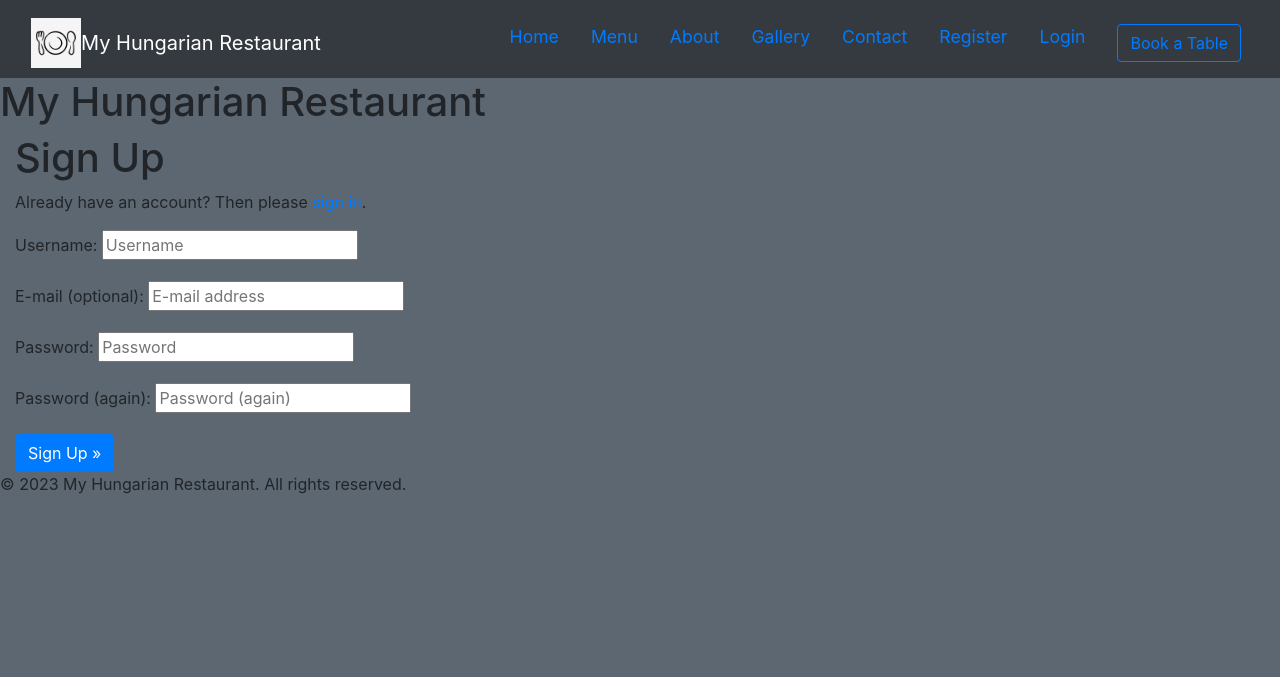
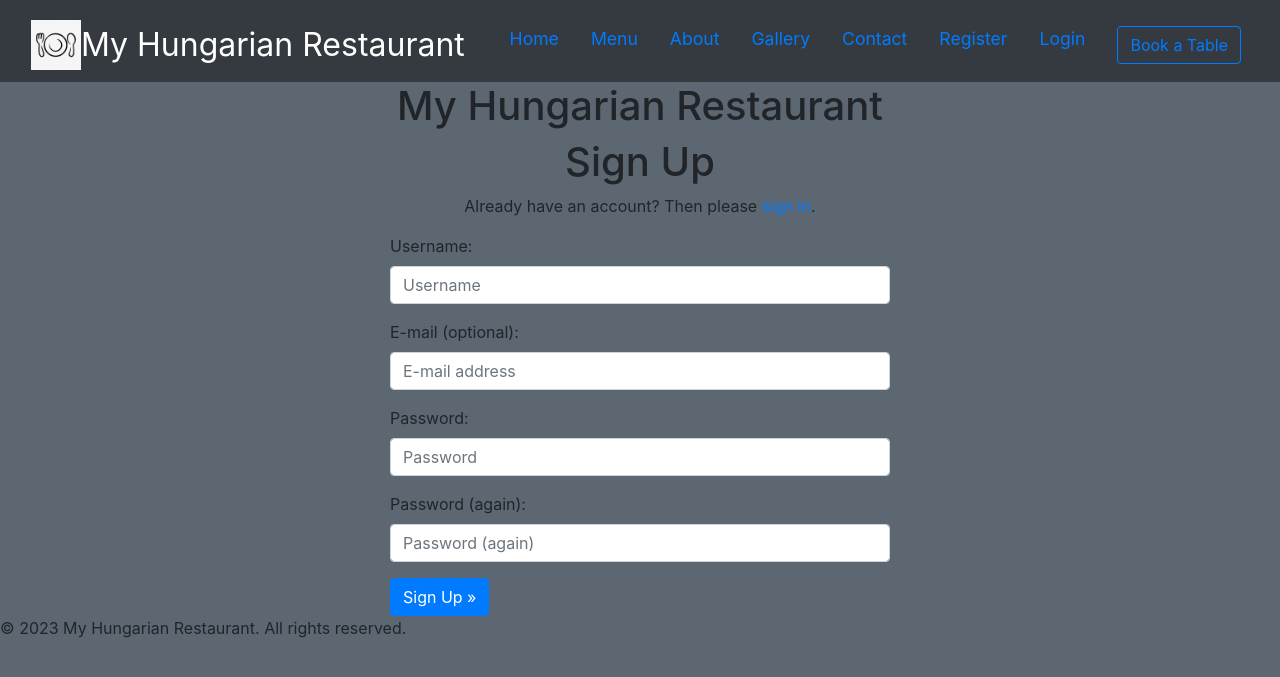
Before and after one commit to stevebiczyk/table-booking-system, a Django app: page /accounts/signup/ in a window 1280 px wide. Shown: the top 677 px of the page. Run offline with Django 4.2, Linux system fonts and the light colour scheme; some libraries are stand-ins or nearby versions.

Commit message:
Style changes to html pages

```diff
--- a/static/css/style.css
+++ b/static/css/style.css
@@ -18,7 +18,7 @@
 
 /* Set the font size and color for the navbar-brand */
 .navbar-brand {
-    font-size: 1.5rem;
+    font-size: 2rem !important;
     color: #f8f9fa;
 }
 
@@ -57,12 +57,6 @@
     border-color: #fff;
 }
 
-.hamburger-menu {
-    display: none;
-    font-size: 1.5em;
-    cursor: pointer;
-}
-
 body {
     font-family: 'Roboto', sans-serif;
     background-color: #5C6771 !important;
@@ -72,6 +66,7 @@
 .container {
     background-color: transparent;
     padding: 2rem 0;
+    text-align: center;
 }
 
 /* Hero image */
@@ -82,6 +77,7 @@
     background-repeat: no-repeat;
     background-size: cover;
     position: relative;
+    border-radius: 10px;
 }
 
 .hero-text {
--- a/templates/account/signup.html
+++ b/templates/account/signup.html
@@ -1,21 +1,27 @@
 {% extends "base.html" %}
+
+{% load crispy_forms_tags %}
 
 {% load i18n %}
 
 {% block head_title %}{% trans "Signup" %}{% endblock %}
 
 {% block content %}
+<div class="text-center">
   <h1>{% trans "Sign Up" %}</h1>
 
-<p>{% blocktrans %}Already have an account? Then please <a href="{{ login_url }}">sign in</a>.{% endblocktrans %}</p>
-
+  <p>{% blocktrans %}Already have an account? Then please <a href="{{ login_url }}">sign
+      in</a>.{% endblocktrans %}</p>
+</div>
+<div class="form-container">
   <form class="signup" id="signup_form" method="post" action="{% url 'account_signup' %}">
     {% csrf_token %}
+    <!-- {% crispy form %} -->
     {{ form.as_p }}
     {% if redirect_field_value %}
     <input type="hidden" name="{{ redirect_field_name }}" value="{{ redirect_field_value }}" />
     {% endif %}
     <button class="btn btn-primary" type="submit">{% trans "Sign Up" %} &raquo;</button>
   </form>
-
+</div>
 {% endblock %}
--- a/templates/base.html
+++ b/templates/base.html
@@ -98,7 +98,7 @@
                 </div>
             </div>
         </nav> -->
-        <h1>My Hungarian Restaurant</h1>
+        <h1 class="text-center">My Hungarian Restaurant</h1>
     </header>
 
     <main>
```
Also changed, not shown: templates/contact.html (+7 -5 lines). Lines whose indentation alone changed are shown as unchanged.
